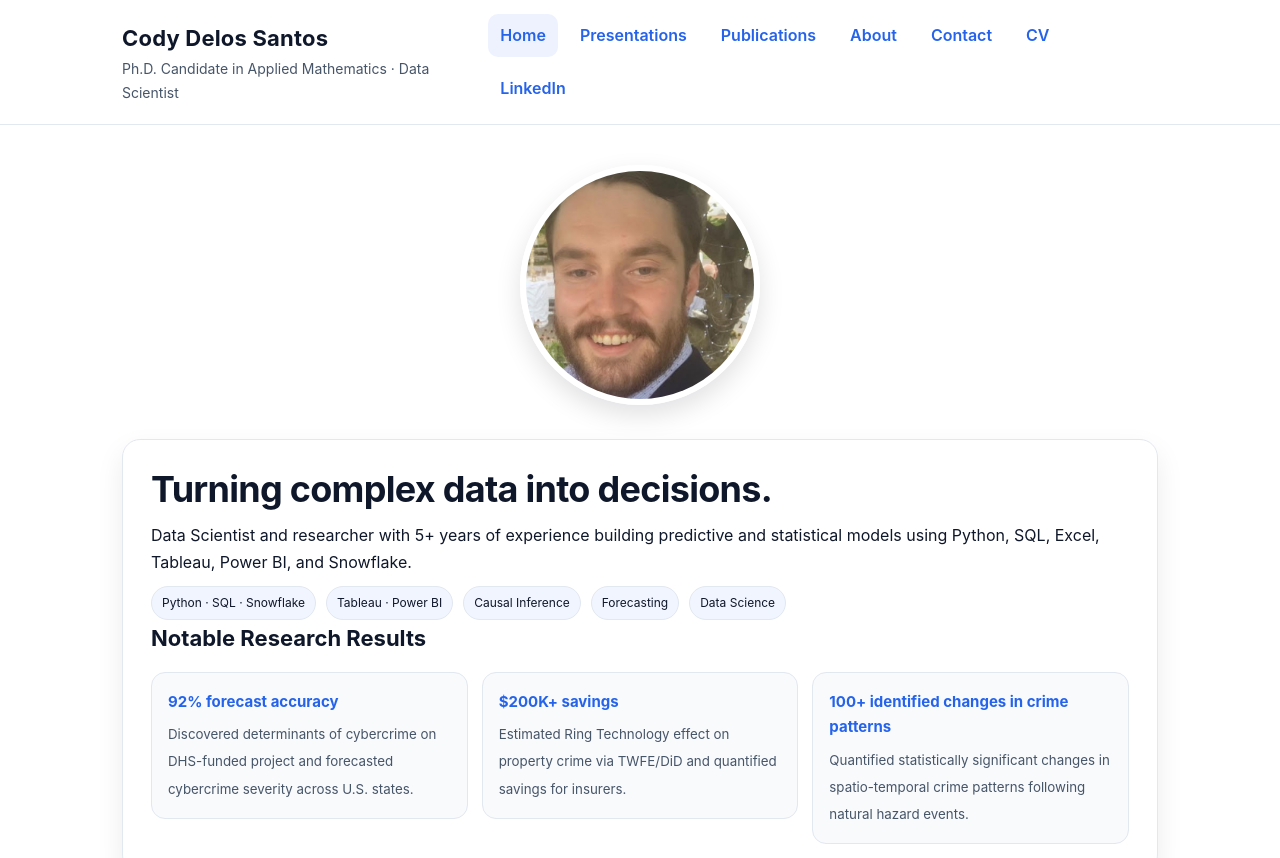
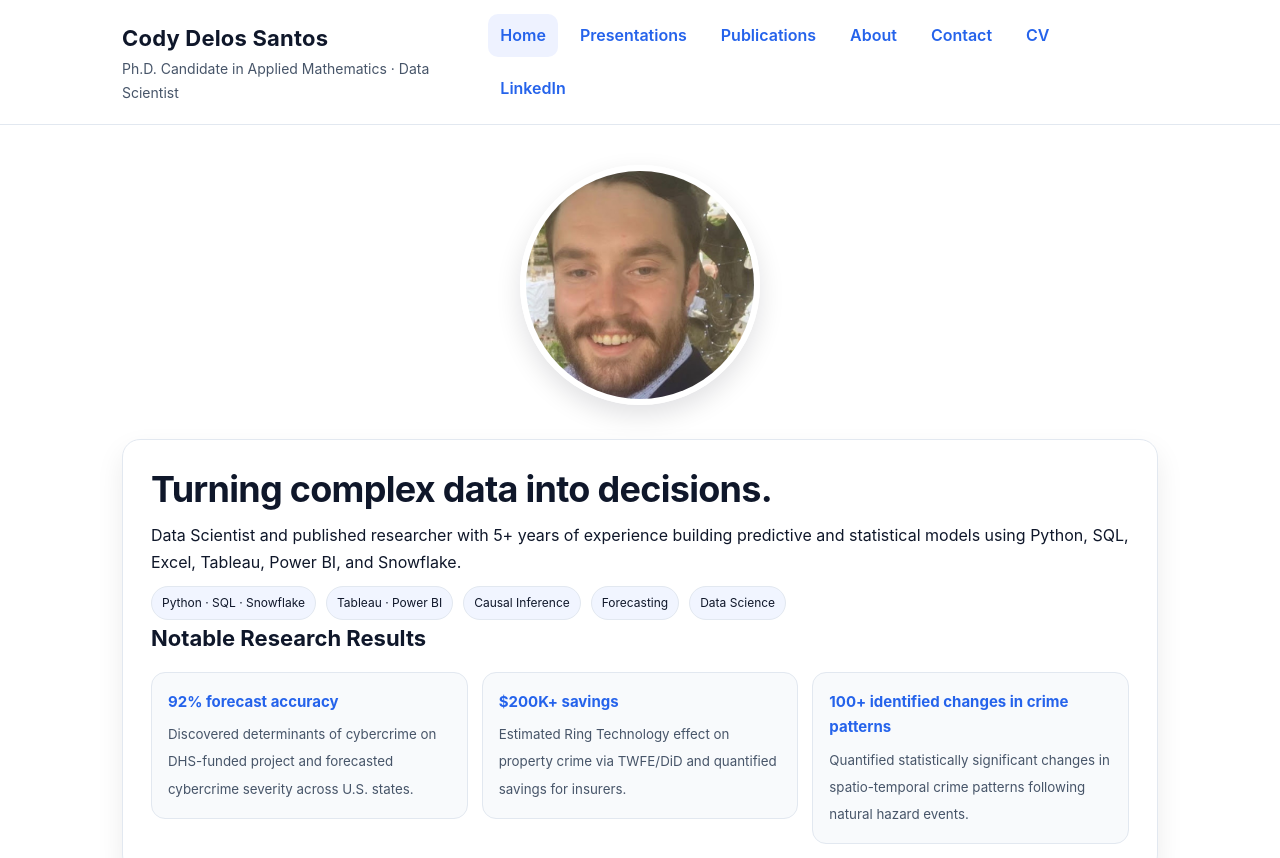
Before and after one commit to CJDelos1992/CJDelos1992.github.io, a plain HTML site: page index.html in a window 1280 px wide. Shown: the top 858 px of the page. Drawn offline with Linux system fonts and the light colour scheme.

Commit message:
Update index.html

```diff
--- a/index.html
+++ b/index.html
@@ -34,7 +34,7 @@
 
 <section class="card pad">
   <h2>Turning complex data into decisions.</h2>
-  <p>Data Scientist and researcher with 5+ years of experience building predictive and statistical models using Python, SQL, Excel, Tableau, Power BI, and Snowflake.</p>
+  <p>Data Scientist and published researcher with 5+ years of experience building predictive and statistical models using Python, SQL, Excel, Tableau, Power BI, and Snowflake.</p>
   <div class="badges">
     <span class="badge">Python · SQL · Snowflake</span>
     <span class="badge">Tableau · Power BI</span>
```
